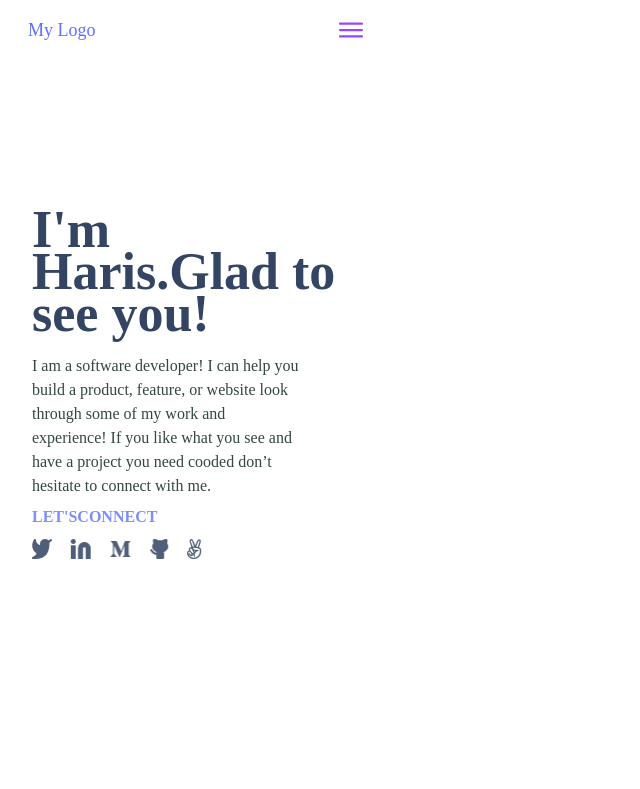
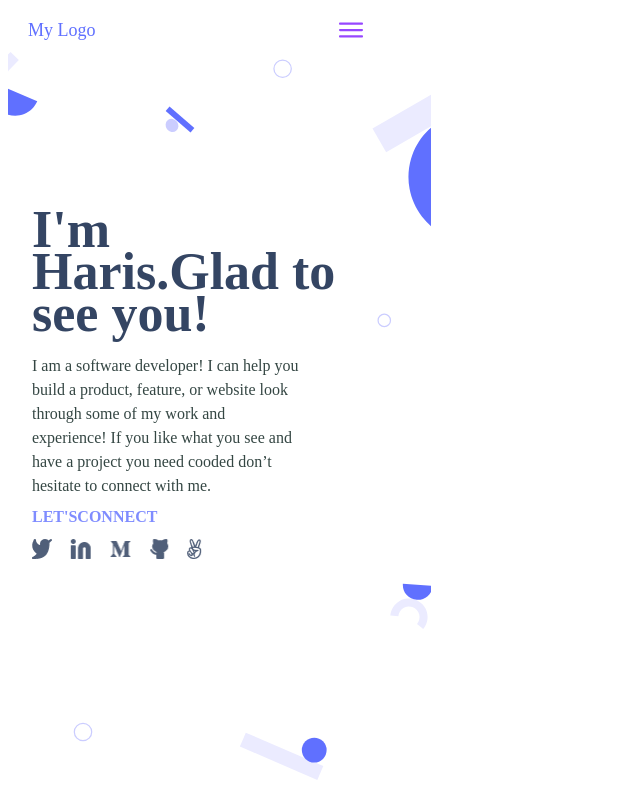
Before and after one commit to hariskhaliq58/Portfolio.github.io, a website: page index.html in a window 1280 px wide. Shown: the top 789 px of the page, without its empty margins (0-640 px from the left). Drawn offline with Linux system fonts and the light colour scheme.

Commit message:
headliner backgroun image

```diff
--- a/style.css
+++ b/style.css
@@ -22,7 +22,7 @@ header {
     padding-right: 20px;
 }
 .headliner {
-
+    background-image: url(header-shapes\ mobile@2x.svg);
     background-size: cover;
     background-repeat: no-repeat;
     width: 375px;
```
